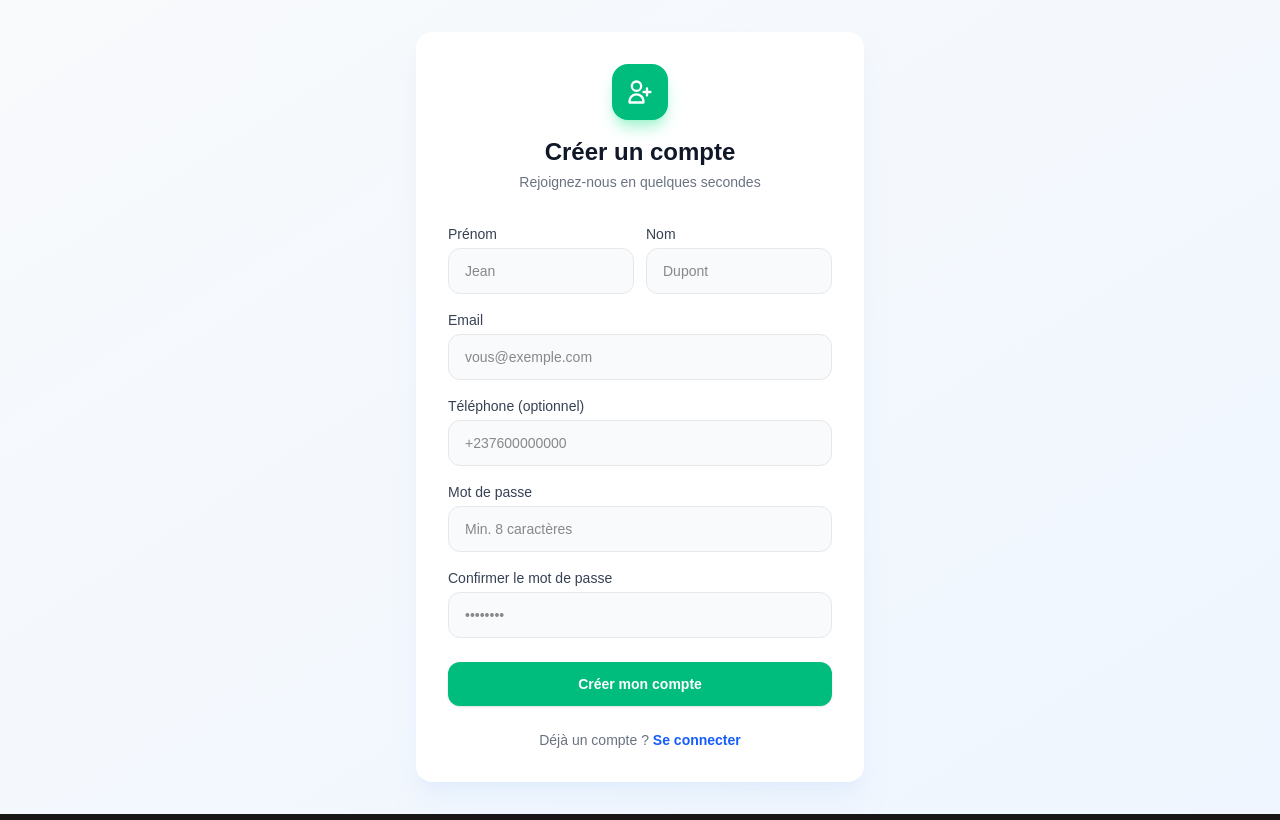
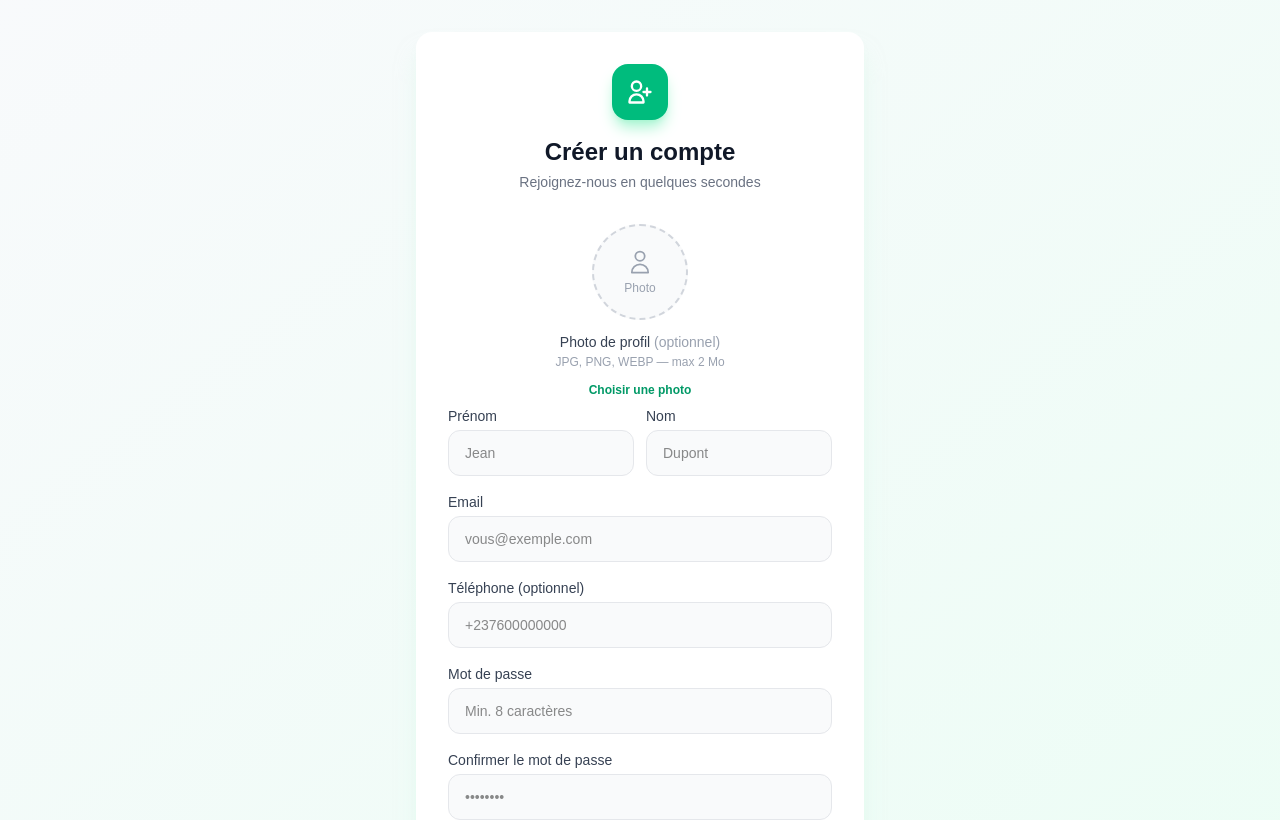
Before and after one commit to kommboumepierreraoul-beep/gro_app_frontend, a Next.js app: page /register in a window 1280 px wide. Shown: the top 820 px of the page. Built offline with nearby package versions, Linux system fonts and the light colour scheme; no server answers.

Commit message:
Ajout du champ de gestion de la photo de profil

```diff
--- a/src/app/(auth)/register/page.tsx
+++ b/src/app/(auth)/register/page.tsx
@@ -1,12 +1,18 @@
 "use client";
-import { useState } from "react";
+import { useState, useRef, ChangeEvent } from "react";
 import Link from "next/link";
+import Image from "next/image";
 import { Input } from "@/components/ui/Input";
 import { Button } from "@/components/ui/Button";
 import { useAuth } from "@/hooks/useAuth";
 
+// ── Constantes avatar ────────────────────────────────────────────────────────
+const MAX_SIZE_MB = 2;
+const ALLOWED_TYPES = ["image/jpeg", "image/png", "image/webp"];
+
 export default function RegisterPage() {
   const { register, isLoading } = useAuth();
+
   const [form, setForm] = useState({
     firstname: "",
     lastname: "",
@@ -14,20 +20,72 @@ export default function RegisterPage() {
     password: "",
     password_confirmation: "",
     phone: "",
+    avatar: "", // URL base64 envoyée au backend
   });
+
+  // Avatar — état local UI
+  const [avatarPreview, setAvatarPreview] = useState<string | null>(null);
+  const [avatarError, setAvatarError] = useState<string>("");
+  const [isDragging, setIsDragging] = useState(false);
+  const fileInputRef = useRef<HTMLInputElement>(null);
+
+  // ── Helpers ──────────────────────────────────────────────────────────────
+
+  const processFile = (file: File) => {
+    setAvatarError("");
+
+    if (!ALLOWED_TYPES.includes(file.type)) {
+      setAvatarError("Format non supporté. Utilisez JPG, PNG ou WEBP.");
+      return;
+    }
+    if (file.size > MAX_SIZE_MB * 1024 * 1024) {
+      setAvatarError(`Fichier trop lourd. Maximum ${MAX_SIZE_MB} Mo.`);
+      return;
+    }
+
+    const reader = new FileReader();
+    reader.onload = (e) => {
+      const base64 = e.target?.result as string;
+      setAvatarPreview(base64);
+      setForm((prev) => ({ ...prev, avatar: base64 }));
+    };
+    reader.readAsDataURL(file);
+  };
+
+  const handleFileChange = (e: ChangeEvent<HTMLInputElement>) => {
+    const file = e.target.files?.[0];
+    if (file) processFile(file);
+  };
+
+  const handleDrop = (e: React.DragEvent<HTMLDivElement>) => {
+    e.preventDefault();
+    setIsDragging(false);
+    const file = e.dataTransfer.files?.[0];
+    if (file) processFile(file);
+  };
+
+  const handleRemoveAvatar = () => {
+    setAvatarPreview(null);
+    setAvatarError("");
+    setForm((prev) => ({ ...prev, avatar: "" }));
+    if (fileInputRef.current) fileInputRef.current.value = "";
+  };
+
+  const set = (field: string) => (e: ChangeEvent<HTMLInputElement>) =>
+    setForm((prev) => ({ ...prev, [field]: e.target.value }));
 
   const handleSubmit = async (e: React.FormEvent) => {
     e.preventDefault();
     await register(form);
   };
 
-  const set = (field: string) => (e: React.ChangeEvent<HTMLInputElement>) =>
-    setForm((prev) => ({ ...prev, [field]: e.target.value }));
+  // ── Rendu ────────────────────────────────────────────────────────────────
 
   return (
-    <div className="min-h-screen bg-gradient-to-br from-slate-50 to-blue-50 flex items-center justify-center px-4 py-8">
+    <div className="min-h-screen bg-gradient-to-br from-slate-50 to-emerald-50 flex items-center justify-center px-4 py-8">
       <div className="w-full max-w-md">
-        <div className="bg-white rounded-2xl shadow-xl shadow-blue-100/50 p-8">
+        <div className="bg-white rounded-2xl shadow-xl shadow-emerald-100/50 p-8">
+          {/* Header */}
           <div className="text-center mb-8">
             <div className="inline-flex items-center justify-center w-14 h-14 bg-emerald-500 rounded-2xl mb-4 shadow-lg shadow-emerald-200">
               <svg
@@ -53,6 +111,139 @@ export default function RegisterPage() {
           </div>
 
           <form onSubmit={handleSubmit} className="space-y-4">
+            {/* ── Avatar ──────────────────────────────────────────────── */}
+            <div className="flex flex-col items-center gap-3 mb-2">
+              {/* Aperçu ou zone de dépôt */}
+              {avatarPreview ? (
+                <div className="relative group">
+                  <div className="w-24 h-24 rounded-full overflow-hidden ring-4 ring-emerald-200 shadow-lg">
+                    <Image
+                      src={avatarPreview}
+                      alt="Aperçu avatar"
+                      width={96}
+                      height={96}
+                      className="w-full h-full object-cover"
+                    />
+                  </div>
+                  {/* Overlay modification au survol */}
+                  <button
+                    type="button"
+                    onClick={() => fileInputRef.current?.click()}
+                    className="absolute inset-0 rounded-full bg-black/40 opacity-0 group-hover:opacity-100 transition flex items-center justify-center"
+                  >
+                    <svg
+                      className="w-6 h-6 text-white"
+                      fill="none"
+                      stroke="currentColor"
+                      viewBox="0 0 24 24"
+                    >
+                      <path
+                        strokeLinecap="round"
+                        strokeLinejoin="round"
+                        strokeWidth={2}
+                        d="M15.232 5.232l3.536 3.536m-2.036-5.036a2.5 2.5 0 113.536 3.536L6.5 21.036H3v-3.572L16.732 3.732z"
+                      />
+                    </svg>
+                  </button>
+                  {/* Bouton supprimer */}
+                  <button
+                    type="button"
+                    onClick={handleRemoveAvatar}
+                    className="absolute -top-1 -right-1 w-6 h-6 bg-red-500 hover:bg-red-600 text-white rounded-full flex items-center justify-center shadow-md transition"
+                    title="Supprimer la photo"
+                  >
+                    <svg
+                      className="w-3.5 h-3.5"
+                      fill="none"
+                      stroke="currentColor"
+                      viewBox="0 0 24 24"
+                    >
+                      <path
+                        strokeLinecap="round"
+                        strokeLinejoin="round"
+                        strokeWidth={3}
+                        d="M6 18L18 6M6 6l12 12"
+                      />
+                    </svg>
+                  </button>
+                </div>
+              ) : (
+                // Zone drag & drop
+                <div
+                  onClick={() => fileInputRef.current?.click()}
+                  onDragOver={(e) => {
+                    e.preventDefault();
+                    setIsDragging(true);
+                  }}
+                  onDragLeave={() => setIsDragging(false)}
+                  onDrop={handleDrop}
+                  className={`
+                    w-24 h-24 rounded-full border-2 border-dashed cursor-pointer
+                    flex flex-col items-center justify-center transition-all
+                    ${
+                      isDragging
+                        ? "border-emerald-500 bg-emerald-50 scale-105"
+                        : "border-gray-300 bg-gray-50 hover:border-emerald-400 hover:bg-emerald-50"
+                    }
+                  `}
+                >
+                  <svg
+                    className="w-7 h-7 text-gray-400"
+                    fill="none"
+                    stroke="currentColor"
+                    viewBox="0 0 24 24"
+                  >
+                    <path
+                      strokeLinecap="round"
+                      strokeLinejoin="round"
+                      strokeWidth={1.5}
+                      d="M16 7a4 4 0 11-8 0 4 4 0 018 0zM12 14a7 7 0 00-7 7h14a7 7 0 00-7-7z"
+                    />
+                  </svg>
+                  <span className="text-xs text-gray-400 mt-1">Photo</span>
+                </div>
+              )}
+
+              {/* Label + instruction */}
+              <div className="text-center">
+                <p className="text-sm font-medium text-gray-700">
+                  Photo de profil{" "}
+                  <span className="text-gray-400 font-normal">(optionnel)</span>
+                </p>
+                <p className="text-xs text-gray-400 mt-0.5">
+                  JPG, PNG, WEBP — max {MAX_SIZE_MB} Mo
+                </p>
+              </div>
+
+              {/* Bouton choisir (si pas de preview) */}
+              {!avatarPreview && (
+                <button
+                  type="button"
+                  onClick={() => fileInputRef.current?.click()}
+                  className="text-xs text-emerald-600 font-semibold hover:underline"
+                >
+                  Choisir une photo
+                </button>
+              )}
+
+              {/* Erreur avatar */}
+              {avatarError && (
+                <p className="text-xs text-red-500 flex items-center gap-1">
+                  <span>⚠</span> {avatarError}
+                </p>
+              )}
+            </div>
+
+            {/* Input fichier caché */}
+            <input
+              ref={fileInputRef}
+              type="file"
+              accept="image/jpeg,image/png,image/webp"
+              onChange={handleFileChange}
+              className="hidden"
+            />
+
+            {/* ── Champs texte ─────────────────────────────────────────── */}
             <div className="grid grid-cols-2 gap-3">
               <Input
                 label="Prénom"
@@ -69,6 +260,7 @@ export default function RegisterPage() {
                 required
               />
             </div>
+
             <Input
               label="Email"
               type="email"
@@ -77,6 +269,7 @@ export default function RegisterPage() {
               onChange={set("email")}
               required
             />
+
             <Input
               label="Téléphone (optionnel)"
               type="tel"
@@ -84,6 +277,7 @@ export default function RegisterPage() {
               value={form.phone}
               onChange={set("phone")}
             />
+
             <Input
               label="Mot de passe"
               type="password"
@@ -92,6 +286,7 @@ export default function RegisterPage() {
               onChange={set("password")}
               required
             />
+
             <Input
               label="Confirmer le mot de passe"
               type="password"
```
